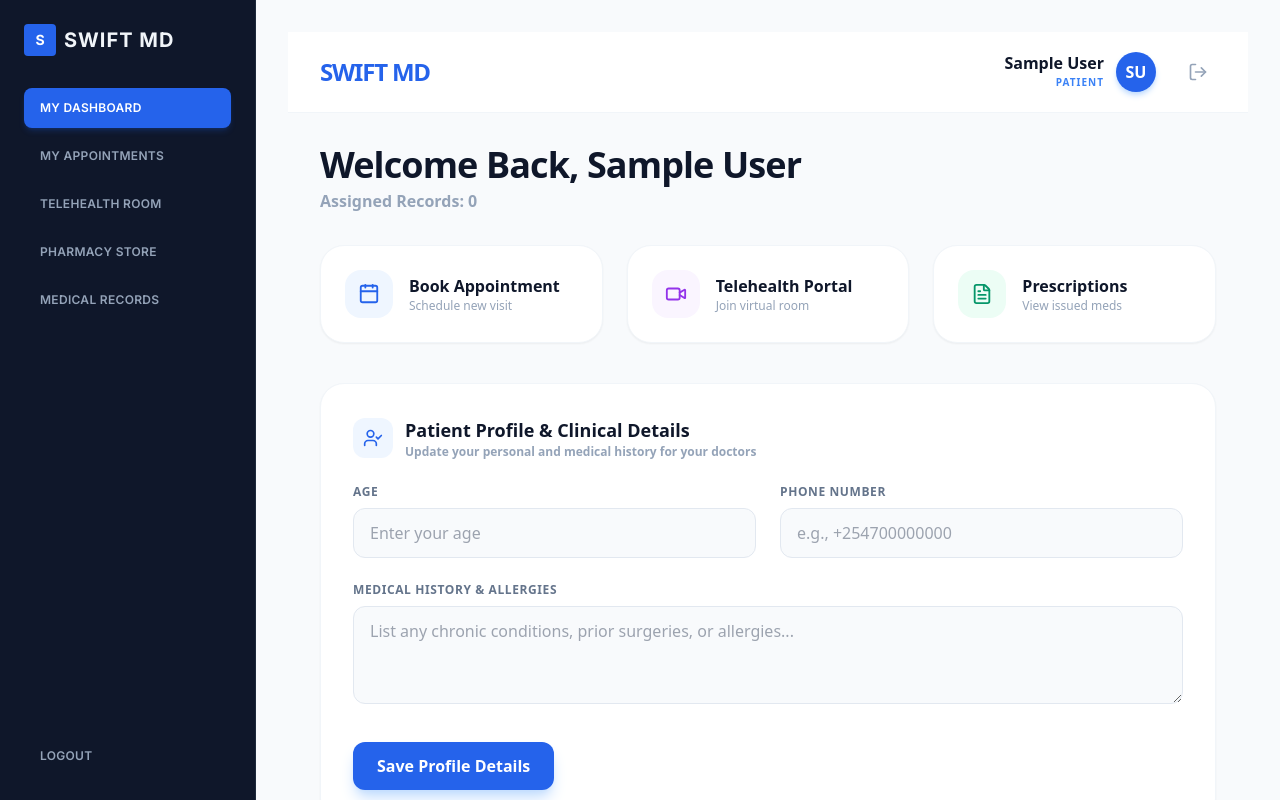
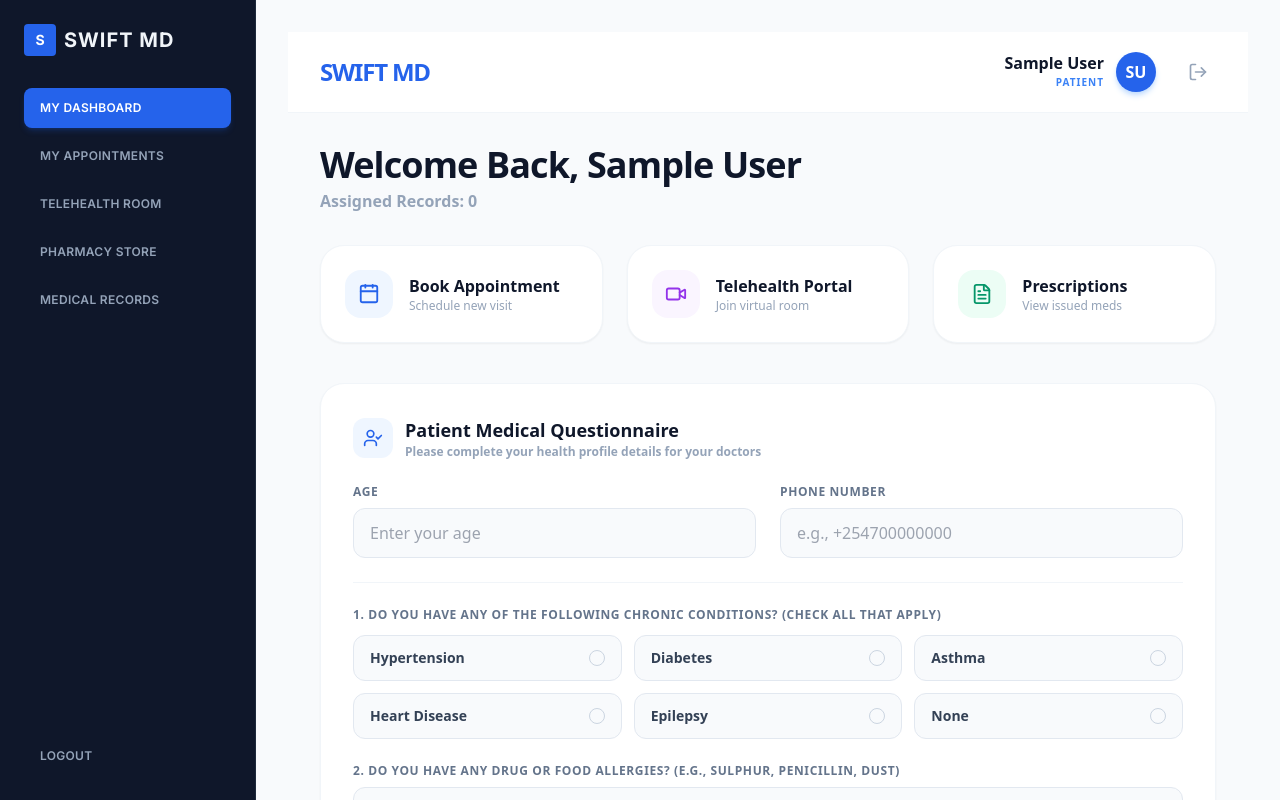
Before and after one commit to mugwe88-ops/MedicareAI, a Next.js app in the folder frontend/: page /dashboard in a window 1280 px wide. Built offline with nearby package versions, Linux system fonts and the light colour scheme; no server answers; sample sign-in values are in the browser's storage.

Commit message:
updat patint records

```diff
--- a/frontend/app/dashboard/page.tsx
+++ b/frontend/app/dashboard/page.tsx
@@ -21,11 +21,26 @@ export default function PatientDashboard() {
   // Profile form states
   const [age, setAge] = useState("");
   const [phone, setPhone] = useState("");
-  const [medicalHistory, setMedicalHistory] = useState("");
+
+  // Questionnaire states
+  const [selectedConditions, setSelectedConditions] = useState<string[]>([]);
+  const [allergies, setAllergies] = useState("");
+  const [hasSurgeries, setHasSurgeries] = useState("no");
+  const [surgeryDetails, setSurgeryDetails] = useState("");
+
   const [savingProfile, setSavingProfile] = useState(false);
   const [profileMessage, setProfileMessage] = useState("");
 
   const router = useRouter();
+
+  const commonConditions = [
+    "Hypertension",
+    "Diabetes",
+    "Asthma",
+    "Heart Disease",
+    "Epilepsy",
+    "None"
+  ];
 
   useEffect(() => {
     const token = localStorage.getItem("token");
@@ -42,7 +57,10 @@ export default function PatientDashboard() {
         if (parsed.name) setUserName(parsed.name);
         if (parsed.age) setAge(parsed.age.toString());
         if (parsed.phone) setPhone(parsed.phone);
-        if (parsed.medical_history) setMedicalHistory(parsed.medical_history);
+        if (parsed.medical_history) {
+          // If you want to pre-fill or parse back, you can handle string here
+          setAllergies(parsed.medical_history);
+        }
       } catch (e) {
         console.error("Failed parsing profile", e);
       }
@@ -70,6 +88,22 @@ export default function PatientDashboard() {
     }
   };
 
+  const handleConditionToggle = (condition: string) => {
+    if (condition === "None") {
+      setSelectedConditions(["None"]);
+      return;
+    }
+
+    // Remove "None" if another condition is selected
+    const filtered = selectedConditions.filter(c => c !== "None");
+
+    if (filtered.includes(condition)) {
+      setSelectedConditions(filtered.filter(c => c !== condition));
+    } else {
+      setSelectedConditions([...filtered, condition]);
+    }
+  };
+
   const handleProfileSubmit = async (e: React.FormEvent) => {
     e.preventDefault();
     setSavingProfile(true);
@@ -80,6 +114,9 @@ export default function PatientDashboard() {
       router.push("/login");
       return;
     }
+
+    // Compile questionnaire answers into a clean formatted string for the medical_history column
+    const compiledMedicalHistory = `Conditions: ${selectedConditions.join(", ") || "None"} | Allergies: ${allergies || "None"} | Surgeries: ${hasSurgeries === "yes" ? surgeryDetails : "None"}`;
 
     try {
       const backendUrl =
@@ -95,7 +132,7 @@ export default function PatientDashboard() {
         body: JSON.stringify({
           age: age ? parseInt(age, 10) : null,
           phone: phone.trim() || null,
-          medical_history: medicalHistory.trim() || null
+          medical_history: compiledMedicalHistory
         })
       });
 
@@ -104,20 +141,17 @@ export default function PatientDashboard() {
         throw new Error(data.error || "Failed to update profile");
       }
 
-      setProfileMessage("Profile updated successfully!");
+      setProfileMessage("Questionnaire submitted successfully!");
 
-      // Update local storage user details if stored there
       const storedUser = localStorage.getItem("user");
       if (storedUser) {
         try {
           const parsed = JSON.parse(storedUser);
           parsed.age = age ? parseInt(age, 10) : parsed.age;
           parsed.phone = phone || parsed.phone;
-          parsed.medical_history = medicalHistory || parsed.medical_history;
+          parsed.medical_history = compiledMedicalHistory;
           localStorage.setItem("user", JSON.stringify(parsed));
-        } catch (err) {
-          // ignore parse errors
-        }
+        } catch (err) {}
       }
     } catch (err: any) {
       console.error("Error updating profile:", err);
@@ -258,20 +292,21 @@ export default function PatientDashboard() {
           </div>
         </div>
 
-        {/* Patient Profile & Clinical Details Form */}
+        {/* Patient Profile & Clinical Questionnaire */}
         <div className="bg-white rounded-3xl border border-slate-100 shadow-sm p-8 mb-10">
           <div className="flex items-center gap-3 mb-6">
             <div className="w-10 h-10 rounded-xl bg-blue-50 text-blue-600 flex items-center justify-center font-bold">
               <UserCheck size={20} />
             </div>
             <div>
-              <h3 className="font-black text-slate-900 text-lg">Patient Profile & Clinical Details</h3>
-              <p className="text-xs text-slate-400 font-semibold">Update your personal and medical history for your doctors</p>
+              <h3 className="font-black text-slate-900 text-lg">Patient Medical Questionnaire</h3>
+              <p className="text-xs text-slate-400 font-semibold">Please complete your health profile details for your doctors</p>
             </div>
           </div>
 
           <form onSubmit={handleProfileSubmit} className="space-y-6">
-            <div className="grid grid-cols-1 md:grid-cols-2 gap-6">
+            {/* Personal Data Section */}
+            <div className="grid grid-cols-1 md:grid-cols-2 gap-6 pb-6 border-b border-slate-100">
               <div>
                 <label className="block text-xs font-black text-slate-500 uppercase tracking-wider mb-2">Age</label>
                 <input
@@ -297,27 +332,100 @@ export default function PatientDashboard() {
               </div>
             </div>
 
+            {/* Questionnaire Section: Chronic Conditions */}
             <div>
-              <label className="block text-xs font-black text-slate-500 uppercase tracking-wider mb-2">Medical History & Allergies</label>
-              <textarea
-                rows={3}
-                value={medicalHistory}
-                onChange={(e) => setMedicalHistory(e.target.value)}
-                placeholder="List any chronic conditions, prior surgeries, or allergies..."
-                className="w-full px-4 py-3 bg-slate-50 border border-slate-200 rounded-xl focus:ring-2 focus:ring-blue-500 focus:outline-none text-slate-800 font-medium"
-              ></textarea>
+              <label className="block text-xs font-black text-slate-500 uppercase tracking-wider mb-3">
+                1. Do you have any of the following chronic conditions? (Check all that apply)
+              </label>
+              <div className="grid grid-cols-2 md:grid-cols-3 gap-3">
+                {commonConditions.map((cond) => (
+                  <button
+                    type="button"
+                    key={cond}
+                    onClick={() => handleConditionToggle(cond)}
+                    className={`px-4 py-3 rounded-xl border text-sm font-bold text-left transition flex items-center justify-between ${
+                      selectedConditions.includes(cond)
+                        ? "bg-blue-50 border-blue-600 text-blue-700"
+                        : "bg-slate-50 border-slate-200 text-slate-700 hover:bg-slate-100"
+                    }`}
+                  >
+                    <span>{cond}</span>
+                    <span className={`w-4 h-4 rounded-full border flex items-center justify-center text-[10px] ${
+                      selectedConditions.includes(cond) ? "bg-blue-600 border-blue-600 text-white" : "border-slate-300"
+                    }`}>
+                      {selectedConditions.includes(cond) ? "✓" : ""}
+                    </span>
+                  </button>
+                ))}
+              </div>
             </div>
 
-            <div className="flex items-center justify-between pt-2">
+            {/* Questionnaire Section: Allergies */}
+            <div>
+              <label className="block text-xs font-black text-slate-500 uppercase tracking-wider mb-2">
+                2. Do you have any drug or food allergies? (e.g., Sulphur, Penicillin, Dust)
+              </label>
+              <input
+                type="text"
+                value={allergies}
+                onChange={(e) => setAllergies(e.target.value)}
+                placeholder="List allergies or type 'None'"
+                className="w-full px-4 py-3 bg-slate-50 border border-slate-200 rounded-xl focus:ring-2 focus:ring-blue-500 focus:outline-none text-slate-800 font-medium"
+              />
+            </div>
+
+            {/* Questionnaire Section: Past Surgeries */}
+            <div>
+              <label className="block text-xs font-black text-slate-500 uppercase tracking-wider mb-2">
+                3. Have you had any past major surgeries or hospitalizations?
+              </label>
+              <div className="flex gap-4 mb-3">
+                <label className="flex items-center gap-2 cursor-pointer font-bold text-sm">
+                  <input
+                    type="radio"
+                    name="surgeries"
+                    value="no"
+                    checked={hasSurgeries === "no"}
+                    onChange={() => setHasSurgeries("no")}
+                    className="accent-blue-600"
+                  />
+                  No
+                </label>
+                <label className="flex items-center gap-2 cursor-pointer font-bold text-sm">
+                  <input
+                    type="radio"
+                    name="surgeries"
+                    value="yes"
+                    checked={hasSurgeries === "yes"}
+                    onChange={() => setHasSurgeries("yes")}
+                    className="accent-blue-600"
+                  />
+                  Yes
+                </label>
+              </div>
+
+              {hasSurgeries === "yes" && (
+                <input
+                  type="text"
+                  value={surgeryDetails}
+                  onChange={(e) => setSurgeryDetails(e.target.value)}
+                  placeholder="Please specify surgeries and approximate dates..."
+                  className="w-full px-4 py-3 bg-slate-50 border border-slate-200 rounded-xl focus:ring-2 focus:ring-blue-500 focus:outline-none text-slate-800 font-medium animate-fadeIn"
+                />
+              )}
+            </div>
+
+            {/* Submit Bar */}
+            <div className="flex items-center justify-between pt-4 border-t border-slate-100">
               <button
                 type="submit"
                 disabled={savingProfile}
                 className="px-6 py-3 bg-blue-600 hover:bg-blue-700 text-white font-bold rounded-xl transition shadow-lg shadow-blue-200 disabled:opacity-50"
               >
-                {savingProfile ? "Saving..." : "Save Profile Details"}
+                {savingProfile ? "Submitting..." : "Save Questionnaire Details"}
               </button>
               {profileMessage && (
-                <p className={`text-sm font-bold ${profileMessage.includes("success") ? "text-emerald-600" : "text-rose-600"}`}>
+                <p className={`text-sm font-bold ${profileMessage.includes("successfully") ? "text-emerald-600" : "text-rose-600"}`}>
                   {profileMessage}
                 </p>
               )}
```
